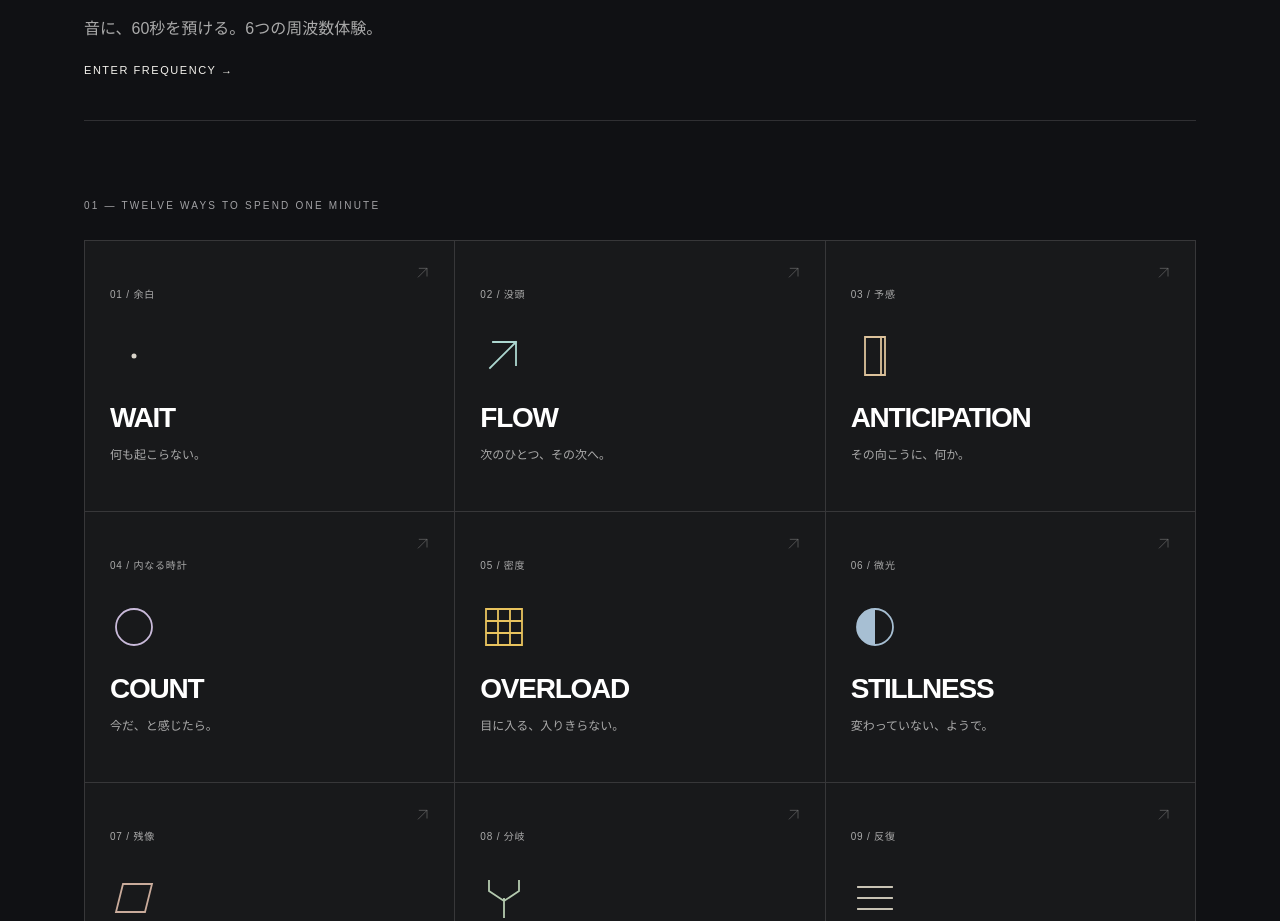
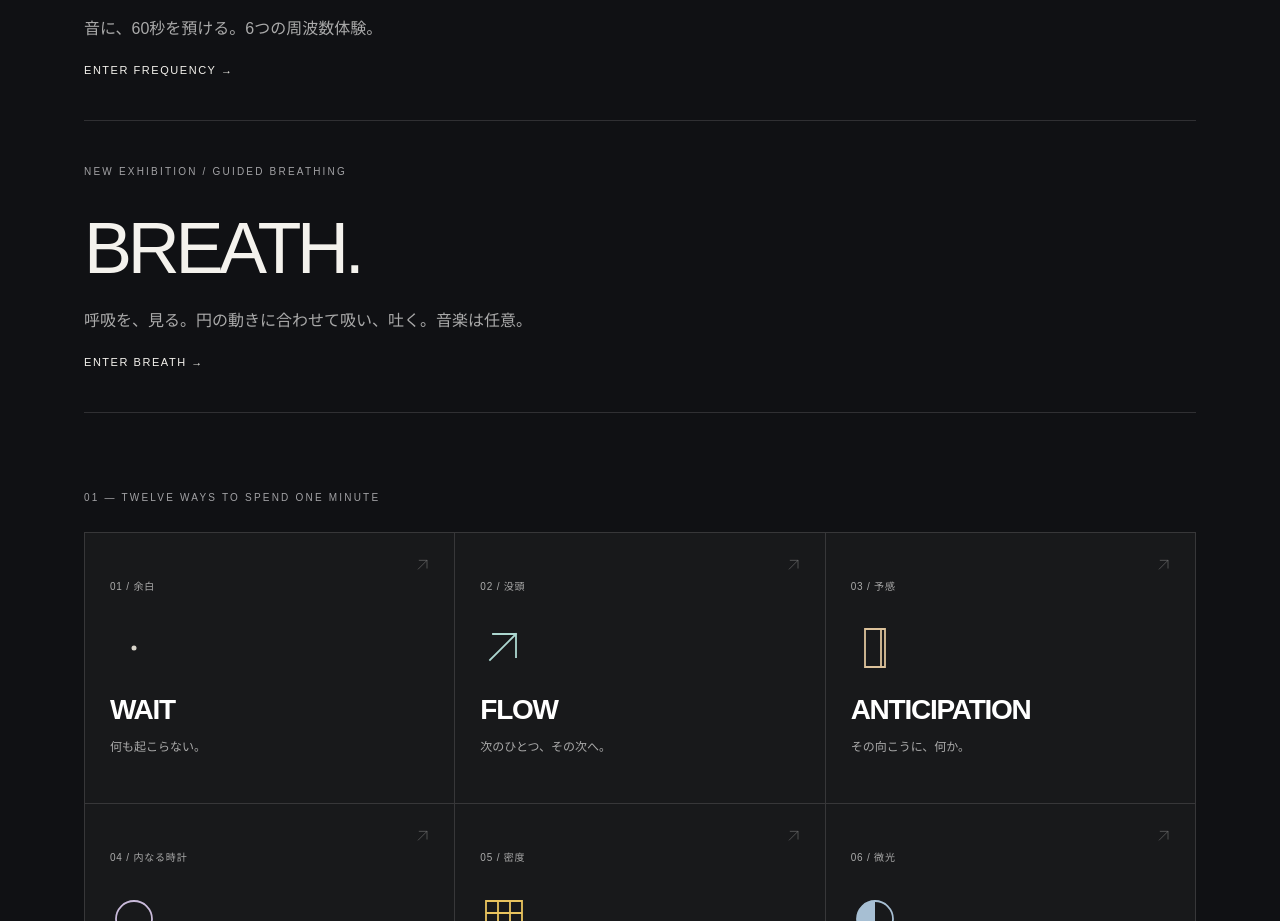
Before and after one commit to djnaoyaman/1minutes, a website: page index.html in a window 1280 px wide. Shown: the part 1128-2049 px from the top of the page. Drawn offline with Linux system fonts and the light colour scheme.

Commit message:
Feature BREATH exhibition on 1minutes home

```diff
--- a/index.html
+++ b/index.html
@@ -30,7 +30,7 @@
 <link rel="stylesheet" href="./style.css"></head><body><a class="skip" href="#experiments">実験を選ぶ</a><div id="announcer" class="sr-only" role="status" aria-live="polite"></div>
 <header><a class="brand" href="./" aria-label="1minutes ホーム"><img src="./assets/brand-reverse.svg" width="384" height="230" alt="1minute" fetchpriority="high"></a><span>THE MUSEUM OF SUBJECTIVE TIME</span><button id="mute" aria-pressed="false">音：オフ</button></header>
 <main><section class="hero"><div class="eyebrow">ONE MINUTE FOREVER / TWELVE STUDIES</div><h1 aria-label="60秒は、長いか。"><span class="hero-line"><span class="hero-number">60</span><span class="hero-muted">秒は、</span></span><span class="hero-line">長い<span class="hero-muted">か。</span></span></h1><p class="lead">時計は平等だ。体感は、そうでもない。</p><p>60秒は、いつも同じ長さとは限らない。<br>十二の部屋で、あなたの時間を採集する。</p><a class="entrance" href="#experiments">ENTER THE EXHIBITION ↓</a></section>
-<section style="padding:42px 0;border-bottom:1px solid #303033"><div class="eyebrow">NEW EXHIBITION / SIX SOUND STUDIES</div><h2 style="font-size:clamp(36px,6vw,72px);font-weight:400;letter-spacing:-.06em;margin:0">FREQUENCY.</h2><p>音に、60秒を預ける。6つの周波数体験。</p><a class="entrance" href="./frequency.html?v=20261101b">ENTER FREQUENCY →</a></section><div class="sectionhead">01 — TWELVE WAYS TO SPEND ONE MINUTE</div><div class="cards" id="experiments"></div>
+<section style="padding:42px 0;border-bottom:1px solid #303033"><div class="eyebrow">NEW EXHIBITION / SIX SOUND STUDIES</div><h2 style="font-size:clamp(36px,6vw,72px);font-weight:400;letter-spacing:-.06em;margin:0">FREQUENCY.</h2><p>音に、60秒を預ける。6つの周波数体験。</p><a class="entrance" href="./frequency.html?v=20261101b">ENTER FREQUENCY →</a></section><section style="padding:42px 0;border-bottom:1px solid #303033"><div class="eyebrow">NEW EXHIBITION / GUIDED BREATHING</div><h2 style="font-size:clamp(36px,6vw,72px);font-weight:400;letter-spacing:-.06em;margin:0">BREATH.</h2><p>呼吸を、見る。円の動きに合わせて吸い、吐く。音楽は任意。</p><a class="entrance" href="./breath.html">ENTER BREATH →</a></section><div class="sectionhead">01 — TWELVE WAYS TO SPEND ONE MINUTE</div><div class="cards" id="experiments"></div>
 <noscript><p>この作品にはJavaScriptが必要です。ブラウザで有効にして再読込してください。</p></noscript>
 <section id="panel" class="panel" aria-label="実験エリア"><div class="eyebrow">THE EXPERIMENT IS READY</div><h2>時間を、体験する。</h2><p>上の展示からひとつ選んでください。<br>60秒たったと感じたら、自分で止める。<br>途中の時計も、終了後の秒数質問もありません。</p></section>
 <section class="history" aria-labelledby="history-title"><div class="eyebrow">02 — A CABINET OF YOUR TIME</div><h2 id="history-title">あなたの時間の標本。</h2><p>十二の体験を、ひとつの基準で。</p><p class="fineprint">各実験の「停止までの実時間 − 60秒」の平均。中心が差0、左が60秒より早く止めた記録、右が遅く止めた記録です。点の範囲は±60秒まで。範囲外も数値は省略しません。未体験と差0は区別します。</p><div id="compare-grid" aria-label="12実験の停止時間比較"></div><p class="fineprint">順序、慣れ、音や動きの設定は統制していません。差から原因や性格は判断できません。旧方式の記録は比較に含めません。</p><p id="history-empty">最初の60秒を、ここに。</p><ol id="history-list"></ol><p class="fineprint">このブラウザに最大240件保存、直近24件を表示。別の端末には同期しません。記録はサーバーへ送信しません。</p><button id="clear-history" class="secondary" hidden>記録をすべて削除</button></section>
```
